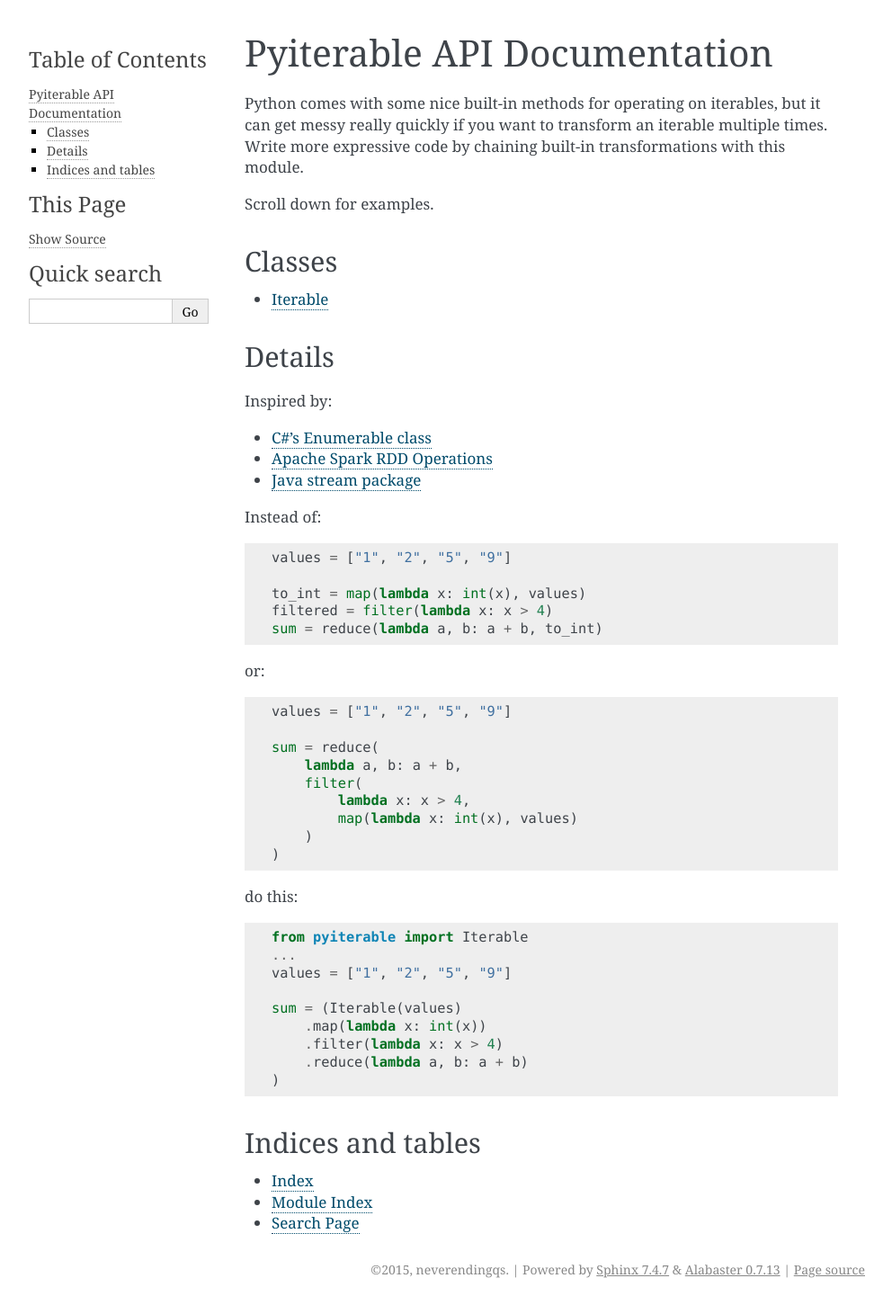
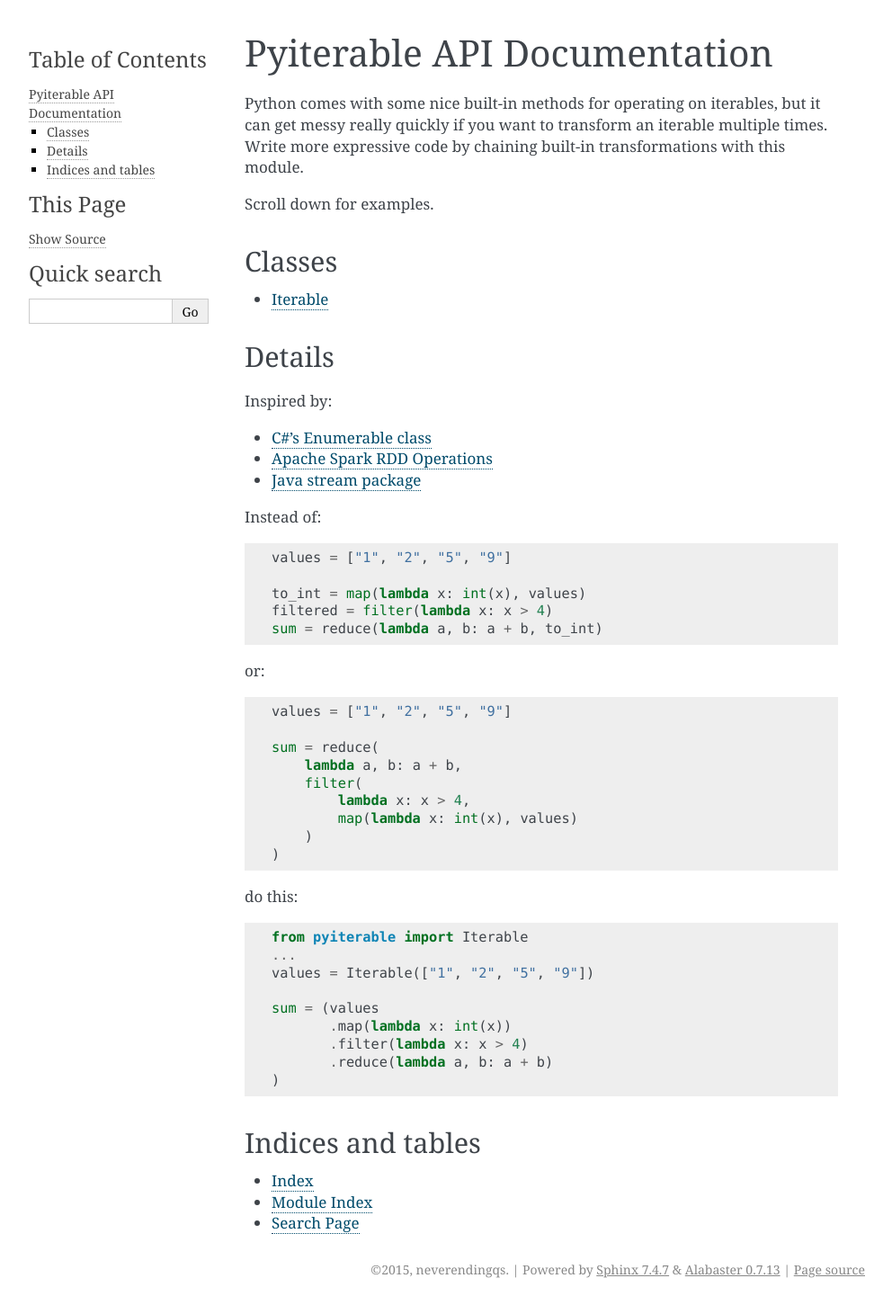
Before and after one commit to neverendingqs/pyiterable, a Sphinx documentation site: the page built from docs/index.rst, in a window 1280 px wide. Shown: the whole page at 90% size, without its empty margins (148-1140 px from the left). Built offline with Sphinx 7.4.7, drawn with Linux system fonts in a browser that asks for light colours.

Commit message:
Minor update to example in docs.

```diff
--- a/docs/index.rst
+++ b/docs/index.rst
@@ -54,12 +54,12 @@ do this:
 
     from pyiterable import Iterable
     ...
-    values = ["1", "2", "5", "9"]
+    values = Iterable(["1", "2", "5", "9"])
 
-    sum = (Iterable(values)
-        .map(lambda x: int(x))
-        .filter(lambda x: x > 4)
-        .reduce(lambda a, b: a + b)
+    sum = (values
+           .map(lambda x: int(x))
+           .filter(lambda x: x > 4)
+           .reduce(lambda a, b: a + b)
     )
 
 
```
Also changed, not shown: readme.md (+5 -5 lines).
